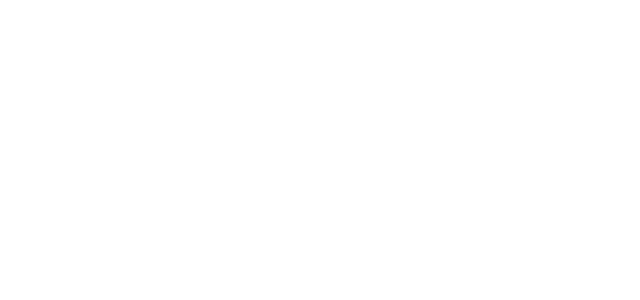
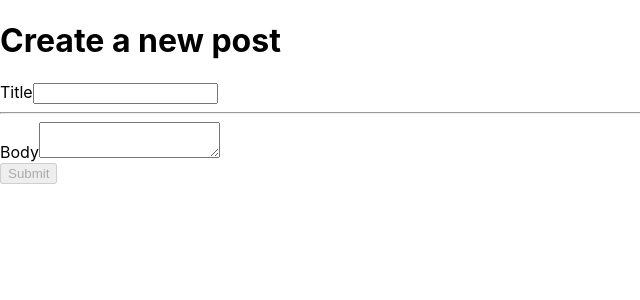
Before and after one commit to Lis1van/react_homework, a React (Create React App) app: page / in a window 1280 px wide. Shown: the top 300 px of the page, without its empty margins (0-640 px from the left). Built offline with nearby package versions, Linux system fonts and the light colour scheme.

Commit message:
start and finish homework 5

```diff
--- a/package.json
+++ b/package.json
@@ -14,7 +14,11 @@
     "react-dom": "^18.3.1",
     "react-scripts": "5.0.1",
     "typescript": "^4.9.5",
-    "web-vitals": "^2.1.4"
+    "web-vitals": "^2.1.4",
+    "axios": "^1.7.2",
+    "joi": "^17.13.3",
+    "react-hook-form": "^7.52.1",
+    "@hookform/resolvers": "^3.8.0"
   },
   "scripts": {
     "start": "react-scripts start",
--- a/public/index.html
+++ b/public/index.html
@@ -24,7 +24,7 @@
       work correctly both with client-side routing and a non-root public URL.
       Learn how to configure a non-root public URL by running `npm run build`.
     -->
-    <title>React App</title>
+    <title>React homework 5</title>
   </head>
   <body>
     <noscript>You need to enable JavaScript to run this app.</noscript>
--- a/src/App.tsx
+++ b/src/App.tsx
@@ -1,12 +1,14 @@
 import React, {FC} from 'react';
 import './App.css';
+import PostForm from "./components/PostForm";
 
 const App:FC = () => {
   return (
-    <>
-
-    </>
+      <div>
+        <h1>Create a new post</h1>
+        <PostForm />
+      </div>
   );
-}
+};
 
 export default App;
--- /dev/null
+++ b/src/components/FormInput.tsx
@@ -0,0 +1,25 @@
+import React from 'react';
+import { FieldError } from 'react-hook-form';
+
+interface FormInputProps {
+    id: string;
+    label: string;
+    register: any;
+    error?: FieldError;
+    type?: string;
+    as?: 'input' | 'textarea';
+}
+
+const FormInput: React.FC<FormInputProps> = ({ id, label, register, error, type = 'text', as = 'input' }) => {
+    const InputElement = as;
+
+    return (
+        <div>
+            <label htmlFor={id}>{label}</label>
+            <InputElement id={id} type={type} {...register(id)} />
+            {error && <span>{error.message}</span>}
+        </div>
+    );
+};
+
+export default FormInput;
--- /dev/null
+++ b/src/components/PostForm.tsx
@@ -0,0 +1,71 @@
+import React from 'react';
+import { useForm, SubmitHandler } from 'react-hook-form';
+import { joiResolver } from '@hookform/resolvers/joi';
+import Joi from 'joi';
+import axios from 'axios';
+import FormInput from './FormInput';
+
+interface IPostForm {
+    title: string;
+    body: string;
+}
+
+const schema = Joi.object({
+    title: Joi.string()
+        .min(5)
+        .max(30)
+        .required()
+        .messages({
+            'string.empty': 'Title is required',
+            'string.min': 'Title must be at least 5 characters long',
+            'string.max': 'Title must be at most 30 characters long',
+        }),
+    body: Joi.string()
+        .min(10)
+        .max(200)
+        .required()
+        .messages({
+            'string.empty': 'Body is required',
+            'string.min': 'Body must be at least 10 characters long',
+            'string.max': 'Body must be at most 200 characters long',
+        }),
+});
+
+const PostForm: React.FC = () => {
+    const { register, handleSubmit, formState: { errors, isValid }, reset } = useForm<IPostForm>({
+        resolver: joiResolver(schema),
+        mode: 'onChange',
+    });
+
+    const onSubmit: SubmitHandler<IPostForm> = async (data) => {
+        try {
+            const response = await axios.post('https://jsonplaceholder.typicode.com/posts', data);
+            console.log('Response:', response.data);
+            reset();
+        } catch (error) {
+            console.error('Error submitting the form:', error);
+        }
+    };
+
+    return (
+        <form onSubmit={handleSubmit(onSubmit)}>
+            <FormInput
+                id="title"
+                label="Title"
+                register={register}
+                error={errors.title}
+            />
+            <hr/>
+            <FormInput
+                id="body"
+                label="Body"
+                register={register}
+                error={errors.body}
+                as="textarea"
+            />
+            <button type="submit" disabled={!isValid}>Submit</button>
+        </form>
+    );
+};
+
+export default PostForm;
--- a/src/index.tsx
+++ b/src/index.tsx
@@ -10,8 +10,3 @@
 root.render(
     <App />
 );
-
-// If you want to start measuring performance in your app, pass a function
-// to log results (for example: reportWebVitals(console.log))
-// or send to an analytics endpoint. Learn more: https://bit.ly/CRA-vitals
-reportWebVitals();
```
Also changed, not shown: 1 other file (tests, documents, lock files or other folders).
